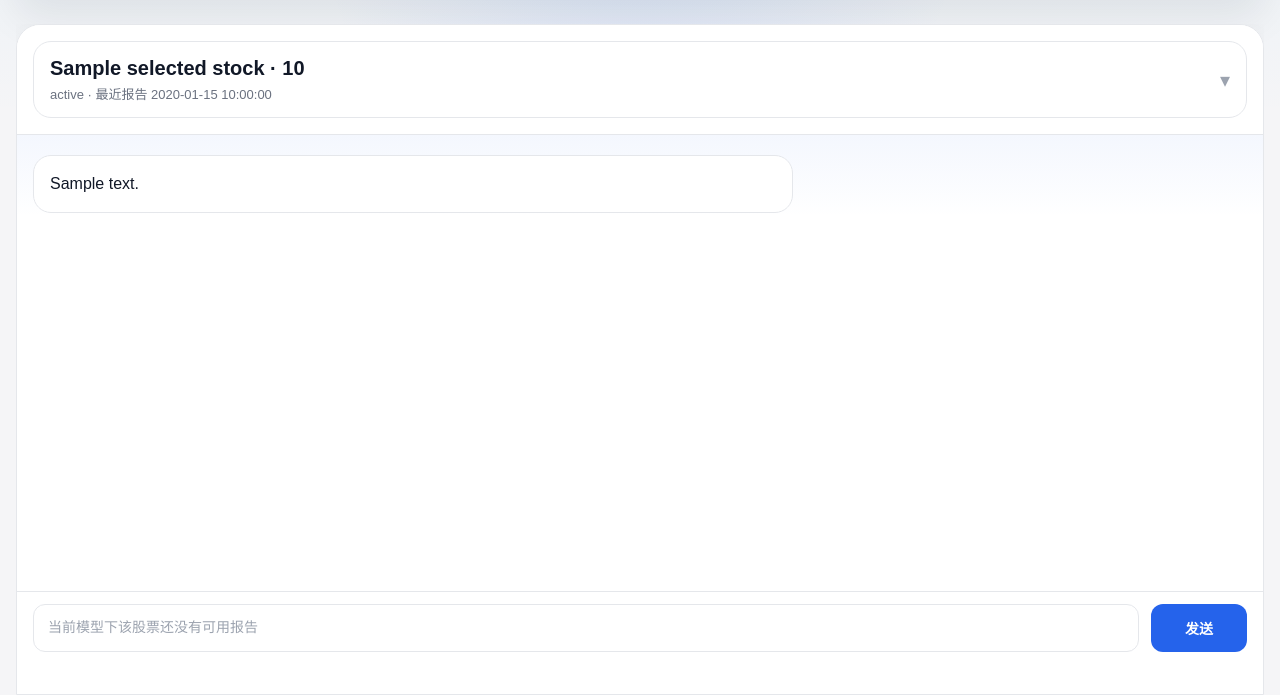
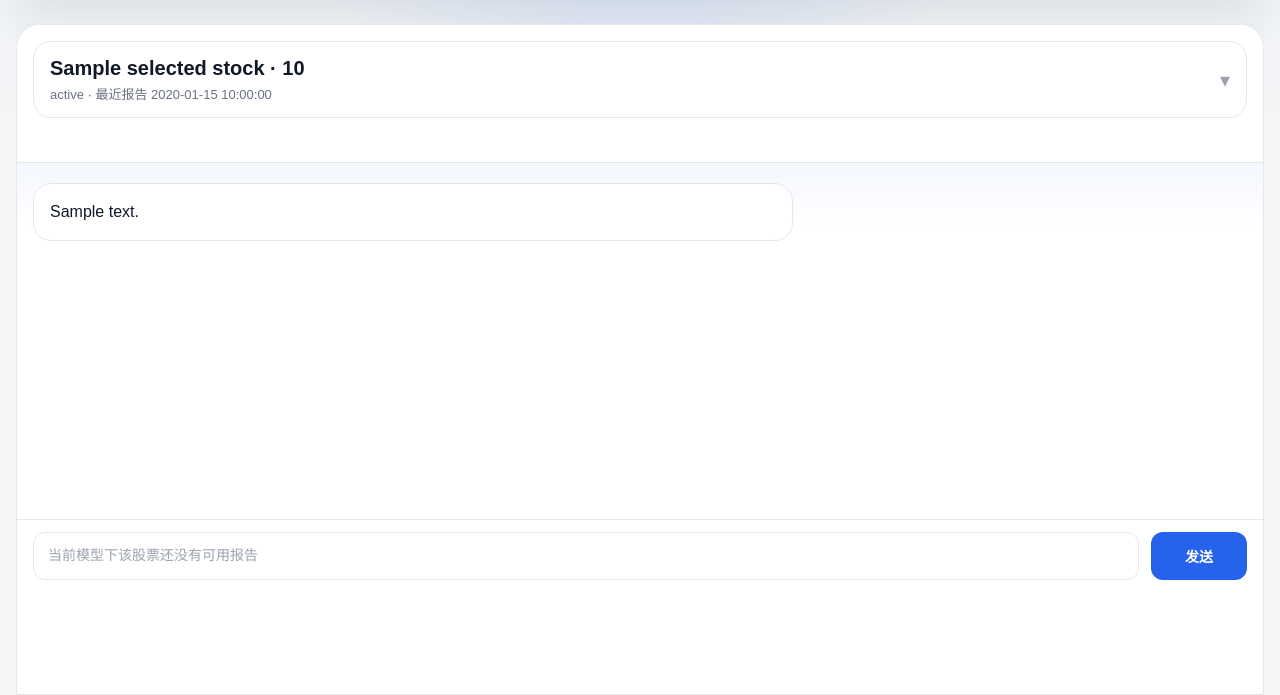
Before and after one commit to James0112/Dingpan, a FastAPI app: template templates/chat.html in a window 1280 px wide. Shown: the part 105-800 px from the top of the page. Run offline with FastAPI, Linux system fonts and the light colour scheme; the template is opened without the code that fills it: most values are stand-ins (such as "Sample title", 1, 10 or a date in 2020).

Commit message:
Restructure chat regions around fixed composer

```diff
--- a/templates/chat.html
+++ b/templates/chat.html
@@ -28,8 +28,6 @@
   }
   .chat-page {
     position: relative;
-    display: flex;
-    flex-direction: column;
     flex: 1 1 0%;
     height: 100%;
     min-height: 0;
@@ -39,8 +37,16 @@
     box-shadow: var(--shadow-soft);
     overflow: hidden;
   }
+  .chat-page.has-chat-layout {
+    --chat-toolbar-height: 120px;
+    --chat-composer-height: 96px;
+    --chat-bottom-offset: calc(var(--page-bottom-spacing) + 8px);
+  }
   .chat-toolbar {
-    position: relative;
+    position: absolute;
+    top: 0;
+    right: 0;
+    left: 0;
     z-index: 3;
     padding: 16px;
     border-bottom: 1px solid var(--border-color);
@@ -82,6 +88,12 @@
     color: var(--text-muted);
     font-size: 20px;
     line-height: 1;
+  }
+  .chat-toolbar-note {
+    min-height: 18px;
+    margin-top: 10px;
+    color: var(--text-muted);
+    font-size: 13px;
   }
   .chat-stock-backdrop {
     position: fixed;
@@ -150,8 +162,11 @@
     font-size: 12px;
   }
   .chat-thread {
-    flex: 1 1 0%;
-    min-height: 0;
+    position: absolute;
+    top: var(--chat-toolbar-height);
+    right: 0;
+    bottom: calc(var(--chat-composer-height) + var(--chat-bottom-offset));
+    left: 0;
     overflow-y: auto;
     overscroll-behavior: contain;
     -webkit-overflow-scrolling: touch;
@@ -213,7 +228,11 @@
     line-height: 1.7;
   }
   .chat-composer {
-    flex: 0 0 auto;
+    position: absolute;
+    right: 0;
+    bottom: var(--chat-bottom-offset);
+    left: 0;
+    z-index: 3;
     display: grid;
     gap: 10px;
     padding: 12px 16px calc(12px + var(--safe-area-bottom));
@@ -290,10 +309,10 @@
   }
 </style>
 
-{% set has_ready_stock = stocks | selectattr("status", "equalto", "ready") | list | length > 0 %}
+  {% set has_ready_stock = stocks | selectattr("status", "equalto", "ready") | list | length > 0 %}
 {% set show_chat_layout = selected_stock or has_ready_stock %}
 
-<div class="chat-page">
+<div class="chat-page{% if show_chat_layout %} has-chat-layout{% endif %}" id="chat-page-root">
   {% if show_chat_layout %}
   <section class="chat-toolbar">
     <button class="chat-stock-trigger" type="button" id="chat-stock-trigger" {% if not stocks %}disabled{% endif %}>
@@ -307,6 +326,7 @@
       </div>
       <span class="chat-stock-caret" aria-hidden="true">▾</span>
     </button>
+    <div class="chat-toolbar-note" id="chat-page-message" aria-live="polite"></div>
     <div class="chat-stock-menu" id="chat-stock-menu" hidden>
       <div class="chat-stock-menu-list">
         {% for item in stocks %}
@@ -384,6 +404,8 @@
 
 <script>
   const CHAT_LAST_STOCK_KEY = "last_chat_stock_code";
+  const chatPage = document.getElementById("chat-page-root");
+  const chatToolbar = document.querySelector(".chat-toolbar");
   const stockTrigger = document.getElementById("chat-stock-trigger");
   const stockMenu = document.getElementById("chat-stock-menu");
   const stockBackdrop = document.getElementById("chat-stock-backdrop");
@@ -391,6 +413,7 @@
   const chatForm = document.getElementById("chat-form");
   const chatFormMessage = document.getElementById("chat-form-message");
   const chatThread = document.getElementById("chat-thread");
+  const chatComposer = document.querySelector(".chat-composer");
   const chatInput = document.getElementById("chat-input");
   const chatSubmit = document.getElementById("chat-submit");
   const selectedStockCode = "{{ selected_stock.stock_code if selected_stock else '' }}";
@@ -414,6 +437,18 @@
     chatThread.scrollTo({ top: chatThread.scrollHeight, behavior: behavior || "auto" });
   }
 
+  function syncChatChromeHeights() {
+    if (!chatPage) {
+      return;
+    }
+    if (chatToolbar) {
+      chatPage.style.setProperty("--chat-toolbar-height", `${chatToolbar.offsetHeight}px`);
+    }
+    if (chatComposer) {
+      chatPage.style.setProperty("--chat-composer-height", `${chatComposer.offsetHeight}px`);
+    }
+  }
+
   function resizeComposerInput() {
     if (!chatInput) {
       return;
@@ -421,6 +456,7 @@
     chatInput.style.height = "48px";
     const nextHeight = Math.min(chatInput.scrollHeight, 144);
     chatInput.style.height = `${Math.max(48, nextHeight)}px`;
+    syncChatChromeHeights();
   }
 
   if (!stockQueryPresent && readyStockCodes.length > 0) {
@@ -496,6 +532,7 @@
   }
 
   if (chatThread) {
+    syncChatChromeHeights();
     scrollThreadToBottom("auto");
   }
 
@@ -505,6 +542,20 @@
       resizeComposerInput();
     });
   }
+
+  if (typeof ResizeObserver !== "undefined") {
+    const resizeObserver = new ResizeObserver(() => {
+      syncChatChromeHeights();
+    });
+    if (chatToolbar) {
+      resizeObserver.observe(chatToolbar);
+    }
+    if (chatComposer) {
+      resizeObserver.observe(chatComposer);
+    }
+  }
+
+  window.addEventListener("resize", syncChatChromeHeights);
 
   if (chatForm && chatInput && chatSubmit && chatForm.dataset.conversationId) {
     chatForm.addEventListener("submit", async (event) => {
```
